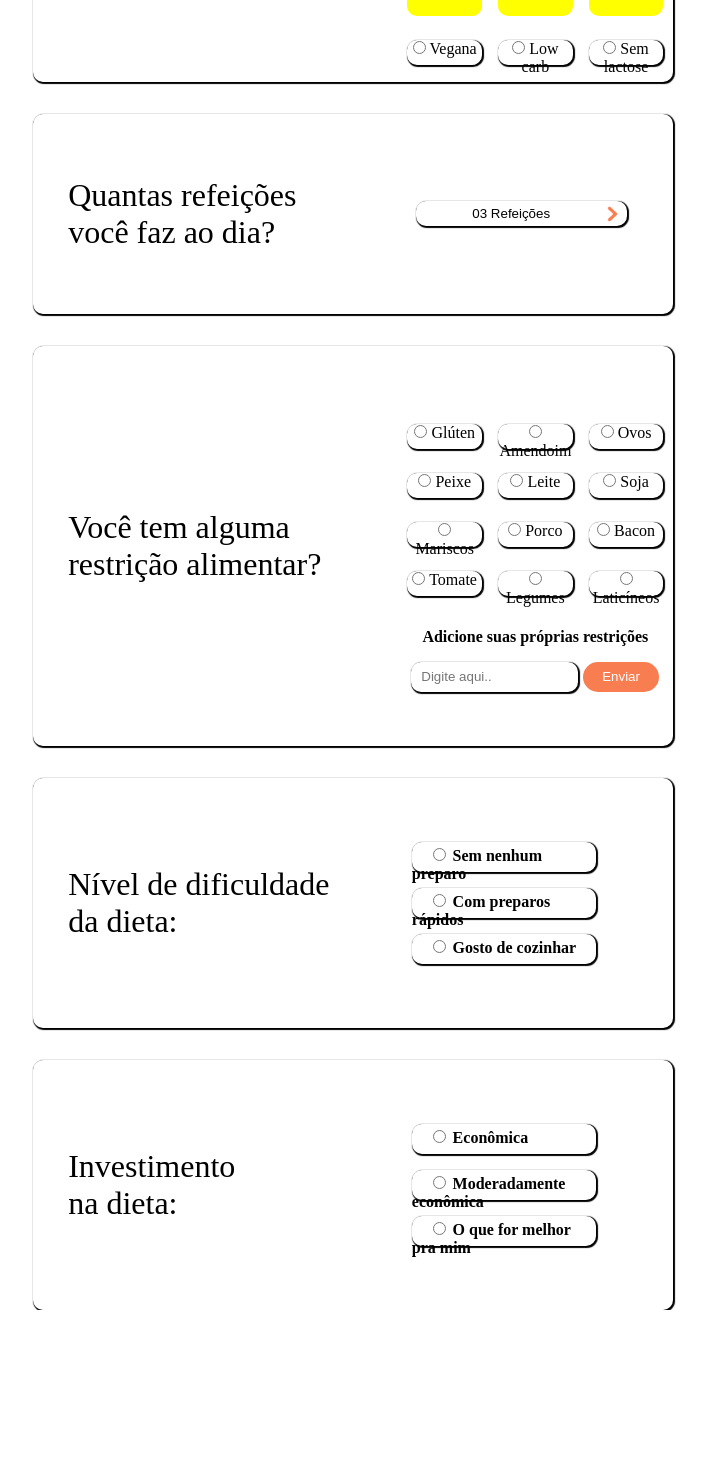
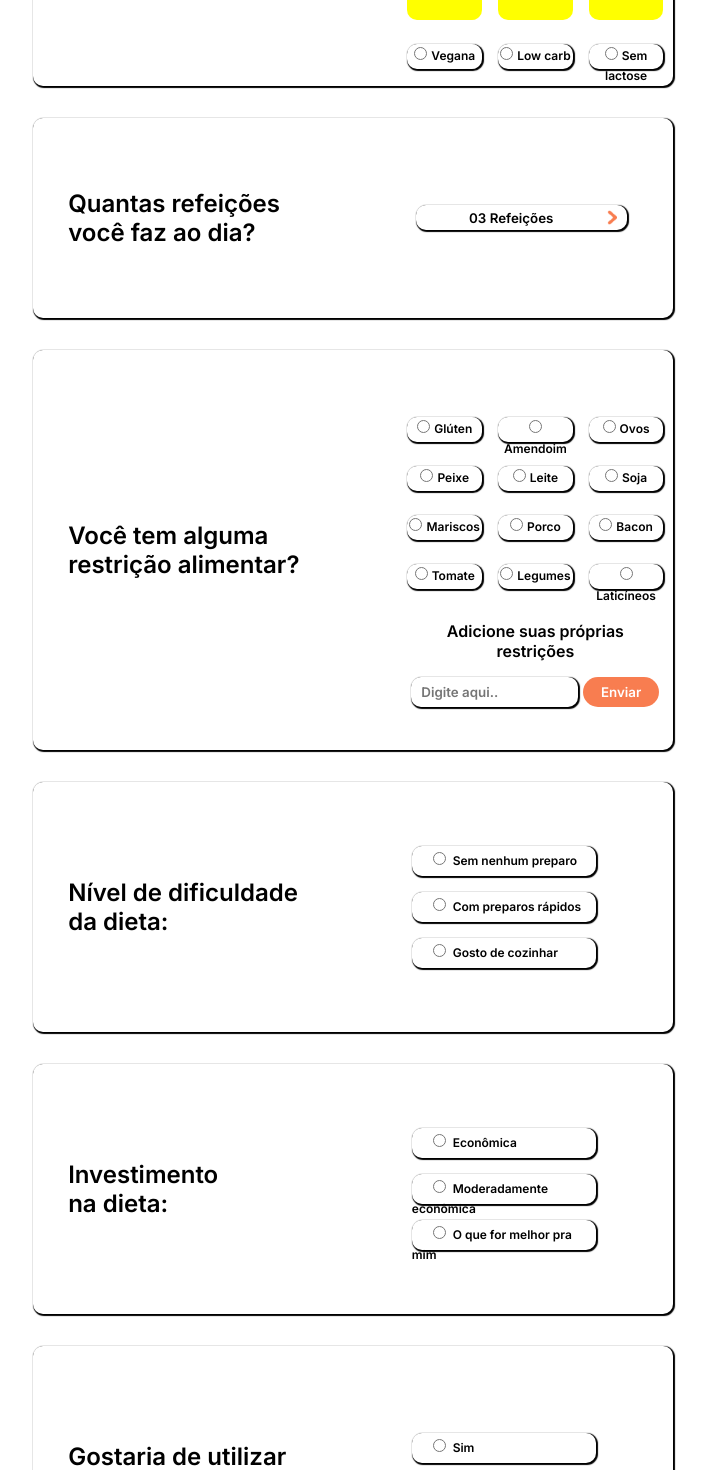
Before and after one commit to bruno-boggio/Figmateste-app, a React (Create React App) app: page / in a window 1280 px wide. Shown: the part 1330-2800 px from the top of the page, without its empty margins (287-994 px from the left). Before the commit the page ends 2640 px from the top, so only its background shows below. Built offline with nearby package versions, Linux system fonts and the light colour scheme.

Commit message:
criação card 8,9 e 10

```diff
--- a/public/index.html
+++ b/public/index.html
@@ -8,6 +8,11 @@
       name="description"
       content="Web site created using create-react-app"
     />
+
+    <link rel="preconnect" href="https://fonts.googleapis.com">
+    <link rel="preconnect" href="https://fonts.gstatic.com" crossorigin>
+    <link href="https://fonts.googleapis.com/css2?family=Inter:wght@600&family=League+Spartan:wght@600&family=Righteous&display=swap" rel="stylesheet">
+
     <link rel="apple-touch-icon" href="%PUBLIC_URL%/logo192.png" />
 
 
--- a/src/App.css
+++ b/src/App.css
@@ -2,11 +2,20 @@
   margin: 0;
   padding: 0;
   box-sizing: border-box;
+  font-family: 'Inter', sans-serif;
 }
 
 .app{
   max-width: 1200px;
   margin: auto;
+}
+
+label {
+  font-size: 12px;
+}
+
+p {
+  font-size: 1.5rem;
 }
 
 .navbar-container{
@@ -396,7 +405,6 @@
 }
 
 
-
 .div-container-dificuldadedieta{
   max-width: 50%;
   height: 250px;
@@ -444,3 +452,174 @@
 .dificuldadedieta-label{
   padding-left: 3px;
 }
+
+
+.div-container-investimentodieta{
+  max-width: 50%;
+  height: 250px;
+  display: flex;
+  align-items: center;
+  margin: auto;
+  border-radius: 10px;
+  margin-top: 2rem;
+  border: none;
+  box-shadow: 1px 1px 1px 1px;
+}
+
+.suplemento-text{
+  width: 50%;
+  margin: auto;
+  margin-left: 2.2rem;
+  font-size: 2rem;
+}
+
+.div-investimentodieta-options{
+  display: flex;
+  flex-direction: column;
+  width: 50%;
+  padding: 20px;
+  border-radius: 10px;
+  border: none;
+  gap: 1rem;
+}
+
+.investimentodieta-input-item{
+  width: 70%;
+  height: 30px;
+  border-radius: 10px;
+  box-shadow: 1px 1px 1px 1px;
+  margin-left: 1.4rem;
+  font-weight: bold;
+}
+
+.investimentodieta-input{
+    padding-left: 20px;
+    margin-left: 1.3rem;
+    margin-top: 0.4rem;
+}
+
+.investimentodieta-label{
+  padding-left: 3px;
+}
+
+.div-container-suplemento{
+  max-width: 50%;
+  height: 250px;
+  display: flex;
+  align-items: center;
+  margin: auto;
+  border-radius: 10px;
+  margin-top: 2rem;
+  border: none;
+  box-shadow: 1px 1px 1px 1px;
+}
+
+.investimentodieta-text{
+  width: 50%;
+  margin: auto;
+  margin-left: 2.2rem;
+  font-size: 2rem;
+}
+
+.div-suplemento-options{
+  display: flex;
+  flex-direction: column;
+  width: 50%;
+  padding: 20px;
+  border-radius: 10px;
+  border: none;
+  gap: 1rem;
+}
+
+.suplemento-input-item{
+  width: 70%;
+  height: 30px;
+  border-radius: 10px;
+  box-shadow: 1px 1px 1px 1px;
+  margin-left: 1.4rem;
+  font-weight: bold;
+}
+
+.suplemento-input{
+    padding-left: 20px;
+    margin-left: 1.3rem;
+    margin-top: 0.4rem;
+}
+
+.suplemento-label{
+  padding-left: 3px;
+}
+
+.div-container-exercicio{
+  max-width: 50%;
+  height: 250px;
+  display: flex;
+  align-items: center;
+  margin: auto;
+  border-radius: 10px;
+  margin-top: 2rem;
+  border: none;
+  box-shadow: 1px 1px 1px 1px;
+}
+
+.exercicio-text{
+  width: 50%;
+  margin: auto;
+  margin-left: 2.2rem;
+  font-size: 2rem;
+}
+
+.div-exercicio-options{
+  display: flex;
+  flex-direction: column;
+  width: 50%;
+  padding: 20px;
+  border-radius: 10px;
+  border: none;
+  gap: 1rem;
+}
+
+.exercicio-input-item{
+  width: 70%;
+  height: 30px;
+  border-radius: 10px;
+  box-shadow: 1px 1px 1px 1px;
+  margin-left: 1.4rem;
+  font-weight: bold;
+}
+
+.exercicio-p{
+  padding-left: 20px;
+  margin-top: 5px;
+  font-weight: 100;
+  color: gray;
+}
+
+.div-container-comeceagora{
+  max-width: 50%;
+  height: 200px;
+  margin: auto;
+  border-radius: 10px;
+  margin-top: 2rem;
+  border: none;
+  box-shadow: 1px 1px 1px 1px;
+}
+
+.div-comeceagora{
+    width: 100%;
+    height: 100%;
+    display: flex;
+    flex-direction: column;
+    align-items: center;
+    justify-content: center;
+    gap: 2rem;
+}
+
+.comeceagora-btn{
+  height: 45px;
+  width: 50%;
+  background-color: rgb(248,125,80);
+  color: white;
+  border: none;
+  border-radius: 10px;
+}
--- a/src/App.js
+++ b/src/App.js
@@ -7,6 +7,10 @@ import CardRefeicoes from "./Components/CardRefeicoes";
 import CardRestricao from "./Components/CardRestricao";
 import CardDficuldadeDieta from "./Components/CardDificuldadeDieta";
 import CardInvestimentoDieta from "./Components/CardInvestimentoDieta";
+import CardSuplementos from "./Components/CardSuplementos";
+import CardExercicio from "./Components/CardExercicio";
+import CardComeceAgora from "./Components/CardComeceAgora";
+
 
 function App() {
   return (
@@ -19,6 +23,9 @@ function App() {
         <CardRestricao />
         <CardDficuldadeDieta />
         <CardInvestimentoDieta />
+        <CardSuplementos />
+        <CardExercicio />
+        <CardComeceAgora />
     </div>
   );
 }
--- /dev/null
+++ b/src/Components/CardComeceAgora.jsx
@@ -0,0 +1,15 @@
+import React from "react";
+
+const CardComeceAgora = () => {
+    return (
+    <div className="div-container-comeceagora">
+
+   <div className="div-comeceagora">
+       <h1>Comece agora!</h1>
+       <button className="comeceagora-btn">Clique aqui para ver sua dieta</button>
+    </div>
+</div>
+)
+}
+
+export default CardComeceAgora;
--- /dev/null
+++ b/src/Components/CardExercicio.jsx
@@ -0,0 +1,26 @@
+import React from "react";
+
+const CardExercicio = () => {
+    return (
+    <div className="div-container-exercicio">
+
+    <div className="exercicio-text">
+       <p>Gostaria de utilizar</p>
+       <p>suplementos esportivos?</p>
+    </div>
+
+    <div className="div-exercicio-options">
+
+        <div className="exercicio-input-item">        <input className="suplemento-input"  type="radio"></input>   <label className="suplemento-label">Sim</label>   </div>
+        <div className="exercicio-input-item">        <input className="suplemento-input" type="radio"></input>   <label className="suplemento-label">Não</label>   </div>
+
+        <div className="exercicio-input-item">         <span className="exercicio-p">BMX, mountain-bike 8,5</span>   </div>
+        <div className="exercicio-input-item">          <span className="exercicio-p">Horário:do:treino</span>   </div>
+
+    </div>
+
+</div>
+)
+}
+
+export default CardExercicio;
--- a/src/Components/CardInvestimentoDieta.jsx
+++ b/src/Components/CardInvestimentoDieta.jsx
@@ -2,18 +2,18 @@ import React from "react";
 
 const CardInvestimentoDieta = () => {
     return (
-    <div className="div-container-dificuldadedieta">
+    <div className="div-container-investimentodieta">
 
-    <div className="dificuldadedieta-text">
+    <div className="investimentodieta-text">
        <p>Investimento</p>
        <p>na dieta:</p>
     </div>
 
-    <div className="div-dificuldadedieta-options">
+    <div className="div-investimentodieta-options">
 
-    <div className="dificuldadedieta-input-item">        <input className="dificuldadedieta-input"  type="radio"></input>   <label className="dificuldadedieta-label">Econômica</label>   </div>
-    <div className="dificuldadedieta-input-item">        <input className="dificuldadedieta-input" type="radio"></input>   <label className="dificuldadedieta-label">Moderadamente econômica</label>   </div>
-    <div className="dificuldadedieta-input-item">        <input className="dificuldadedieta-input" type="radio"></input>   <label className="dificuldadedieta-label">O que for melhor pra mim</label>   </div>
+    <div className="investimentodieta-input-item">        <input className="investimentodieta-input"  type="radio"></input>   <label className="investimentodieta-label">Econômica</label>   </div>
+    <div className="investimentodieta-input-item">        <input className="investimentodieta-input" type="radio"></input>   <label className="investimentodieta-label">Moderadamente econômica</label>   </div>
+    <div className="investimentodieta-input-item">        <input className="investimentodieta-input" type="radio"></input>   <label className="dificuldadedieta-label">O que for melhor pra mim</label>   </div>
 
 
     </div>
--- /dev/null
+++ b/src/Components/CardSuplementos.jsx
@@ -0,0 +1,24 @@
+import React from "react";
+
+const CardSuplementos = () => {
+    return (
+    <div className="div-container-suplemento">
+
+    <div className="suplemento-text">
+       <p>Gostaria de utilizar</p>
+       <p>suplementos esportivos?</p>
+    </div>
+
+    <div className="div-suplemento-options">
+
+    <div className="suplemento-input-item">        <input className="suplemento-input"  type="radio"></input>   <label className="suplemento-label">Sim</label>   </div>
+    <div className="suplemento-input-item">        <input className="suplemento-input" type="radio"></input>   <label className="suplemento-label">Não</label>   </div>
+
+
+    </div>
+
+</div>
+)
+}
+
+export default CardSuplementos;
```
